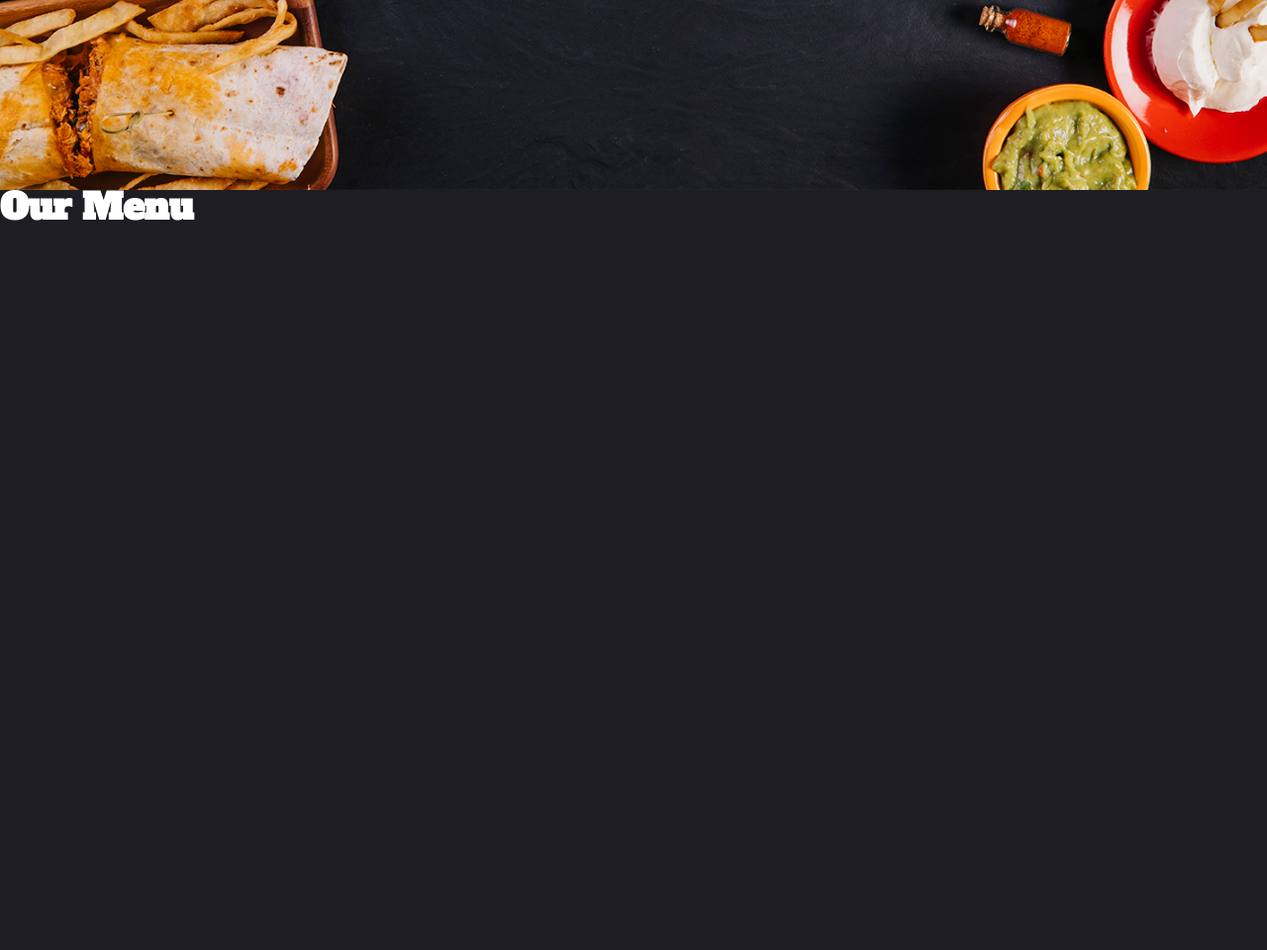
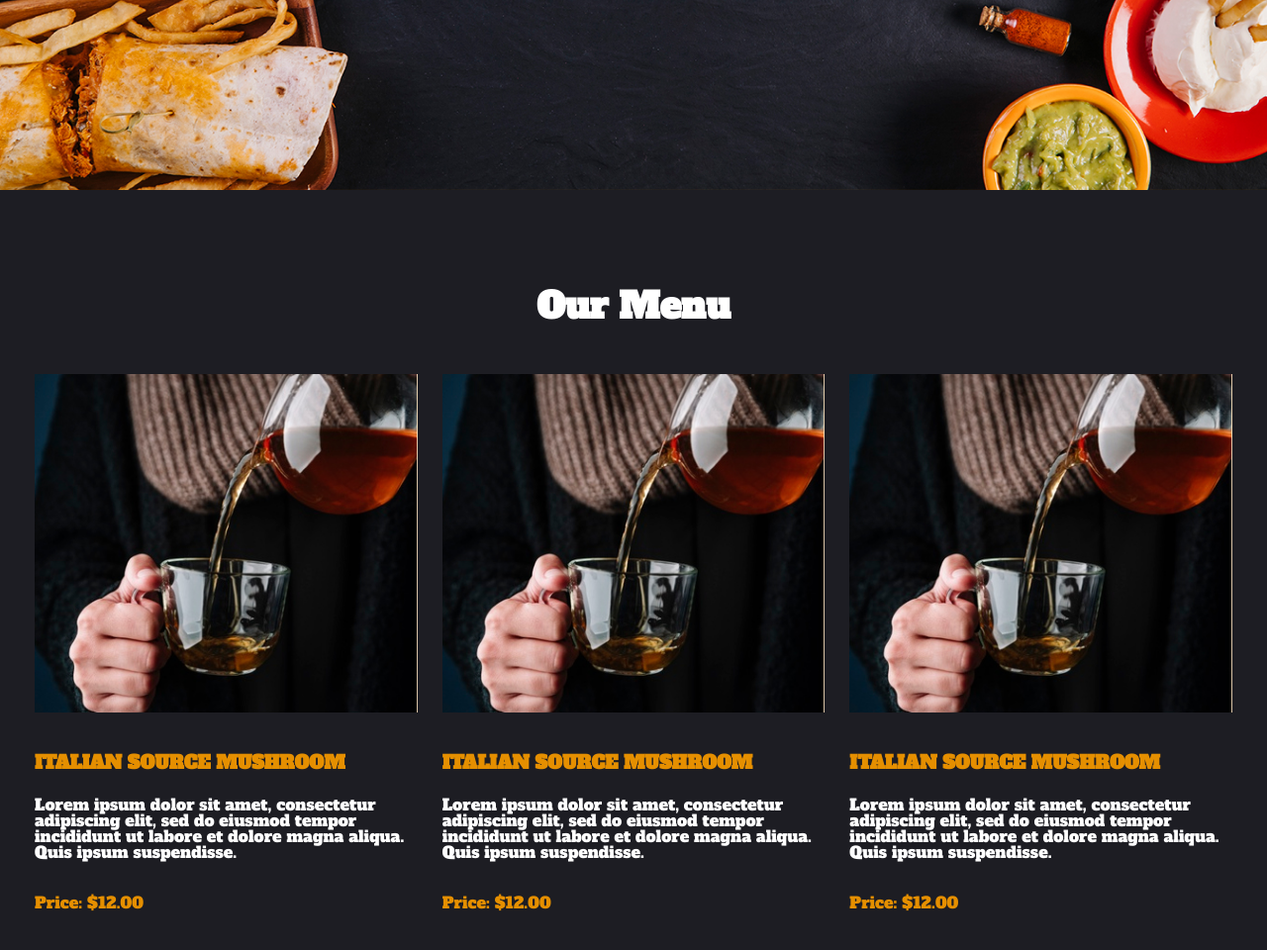
Before and after one commit to NeverSeventh/-, a website: page FoodLover/FoodLover/index.html in a window 1280 px wide. Shown: the part 5382-6342 px from the top of the page at 99% size. Before the commit the page ends 5630 px from the top, so only its background shows below. Drawn offline with Linux system fonts and the light colour scheme.

Commit message:
Menu done

```diff
--- a/FoodLover/FoodLover/index.html
+++ b/FoodLover/FoodLover/index.html
@@ -132,7 +132,29 @@
         <div class="menu">
     <div class="container">
         <h2 class="section__title">Our Menu</h2>
-
+        <div class="menu__row">
+            <div class="menu__item">
+                <div class="menu__img"><img src="./img/menu/img-1.jpg" alt=""></div>
+                <h3 class="menu__name">ITALIAN SOURCE MUSHROOM</h3>
+                <div class="menu__text">Lorem ipsum dolor sit amet, consectetur adipiscing elit, sed do eiusmod tempor
+                     incididunt ut labore et dolore magna aliqua. Quis ipsum suspendisse.</div>
+                <div class="menu__price">Price: $12.00</div>
+            </div>
+            <div class="menu__item">
+                <div class="menu__img"><img src="./img/menu/img-1.jpg" alt=""></div>
+                <h3 class="menu__name">ITALIAN SOURCE MUSHROOM</h3>
+                <div class="menu__text">Lorem ipsum dolor sit amet, consectetur adipiscing elit, sed do eiusmod tempor
+                     incididunt ut labore et dolore magna aliqua. Quis ipsum suspendisse.</div>
+                <div class="menu__price">Price: $12.00</div>
+            </div>
+            <div class="menu__item">
+                <div class="menu__img"><img src="./img/menu/img-1.jpg" alt=""></div>
+                <h3 class="menu__name">ITALIAN SOURCE MUSHROOM</h3>
+                <div class="menu__text">Lorem ipsum dolor sit amet, consectetur adipiscing elit, sed do eiusmod tempor
+                     incididunt ut labore et dolore magna aliqua. Quis ipsum suspendisse.</div>
+                <div class="menu__price">Price: $12.00</div>
+            </div>
+        </div>
     </div>
 </div>
     </main>
--- a/FoodLover/src/scss/blocks/menu.scss
+++ b/FoodLover/src/scss/blocks/menu.scss
@@ -0,0 +1,52 @@
+.menu {
+  margin-top: 100px;
+
+  padding: 0 35px;
+  margin-bottom: 190px;
+  h2 {
+    text-align: center;
+  }
+
+  @media (max-width: 470px) {
+    padding: 0 15px;
+  }
+  &__row {
+    margin-top: 50px;
+    display: flex;
+    justify-content: space-between;
+    @media (max-width: 769px) {
+      display: block;
+      text-align: center;
+    }
+  }
+
+  &__item {
+    & + & {
+      margin-left: 25px;
+    }
+    @media (max-width: 769px) {
+      margin-bottom: 45px;
+    }
+  }
+
+  &__img {
+    img {
+      height: auto;
+      max-width: 100%;
+    }
+  }
+
+  &__name {
+    margin-top: 40px;
+    color: $orange;
+  }
+
+  &__text {
+    margin-top: 25px;
+  }
+
+  &__price {
+    margin-top: 35px;
+    color: $orange;
+  }
+}
```
Also changed, not shown: FoodLover/src/templates/_meal.html (added, +3 -0 lines), FoodLover/src/templates/_menu.html (+23 -1 lines), FoodLover/FoodLover/css/style.css, FoodLover/FoodLover/css/style.min.css, FoodLover/FoodLover/img/menu/img-1.jpg (added), FoodLover/src/img/menu/img-1.jpg (added), FoodLover/src/scss/blocks/meal.scss (added).
